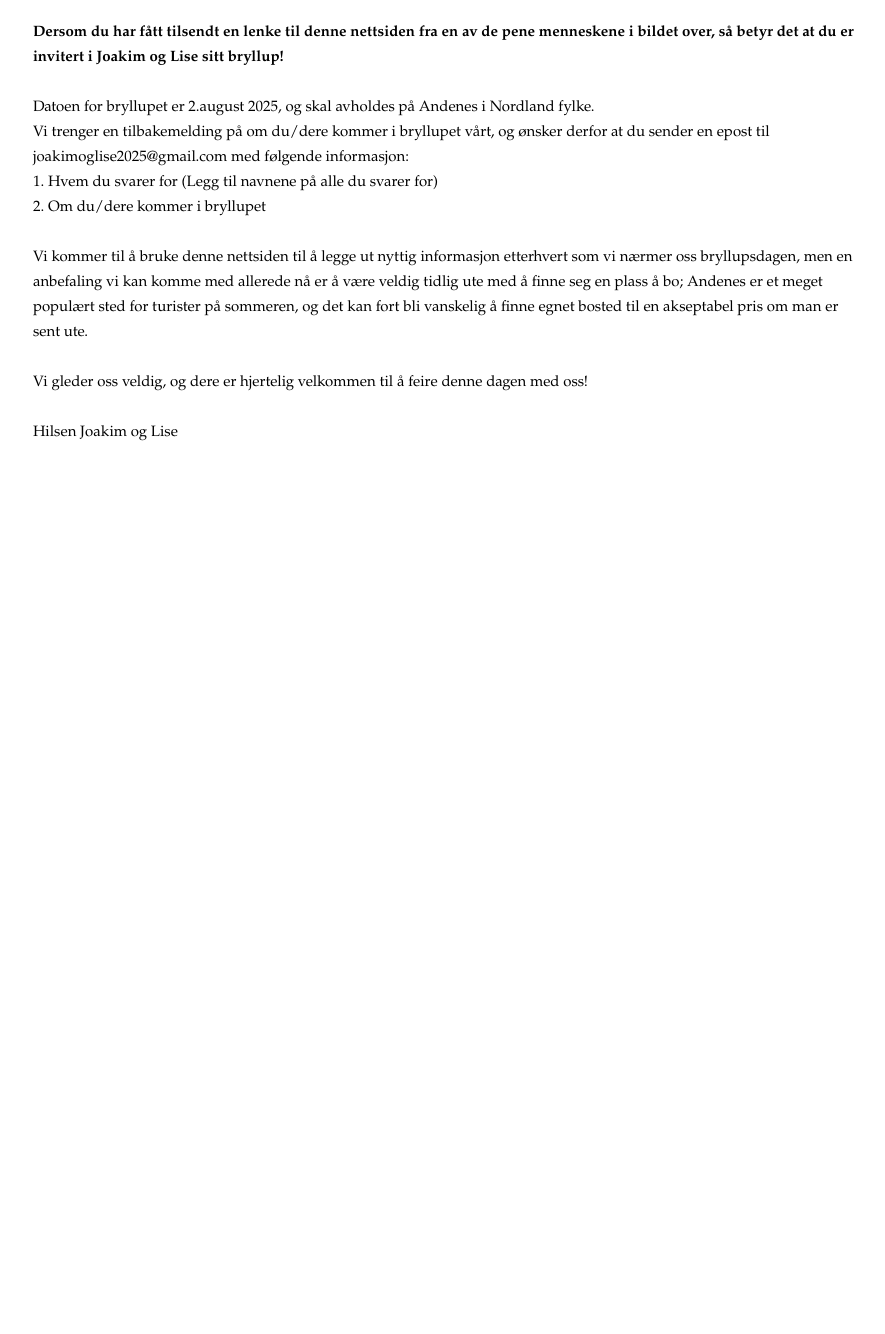
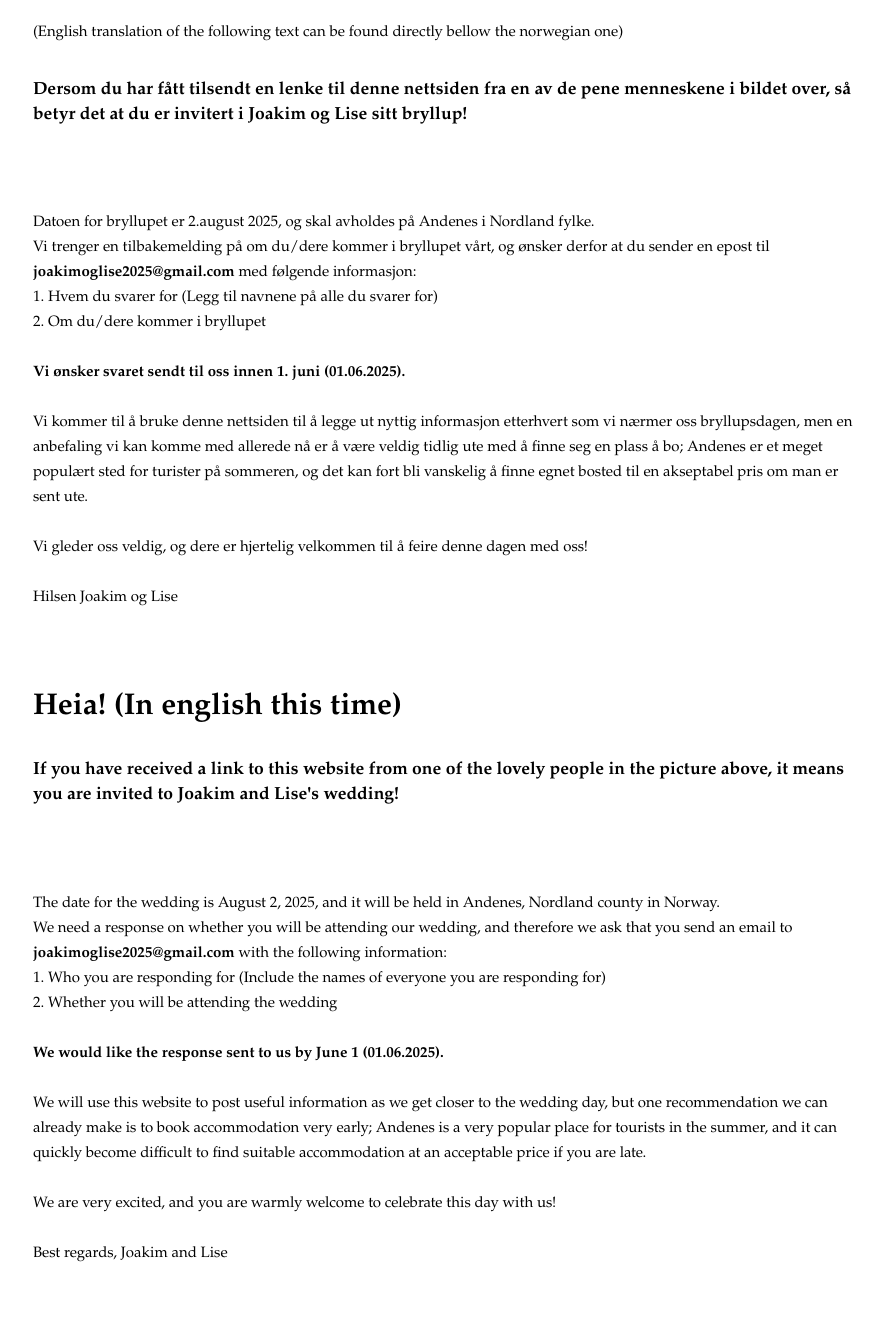
Before and after one commit to Joakim-og-Lise-2025/Joakim-og-Lise-2025, a plain HTML site: page index.html in a window 1280 px wide. Shown: the part 748-2082 px from the top of the page, without its empty margins (190-1075 px from the left). Before the commit the page ends 1216 px from the top, so only its background shows below. Drawn offline with Linux system fonts and the light colour scheme.

Commit message:
la til frist for svar og engelsk oversettelse av invitasjon

```diff
--- a/index.html
+++ b/index.html
@@ -46,12 +46,14 @@
 </div>
 
 <div class="scaleText alignDivCenter">
-    <h1>Heia!</h1>
-    <p><b>Dersom du har fått tilsendt en lenke til denne nettsiden fra en av de pene menneskene i bildet over, så betyr det at du er invitert i Joakim og Lise sitt bryllup!</b><br><br>
-    Datoen for bryllupet er 2.august 2025, og skal avholdes på Andenes i Nordland fylke.<br>
-    Vi trenger en tilbakemelding på om du/dere kommer i bryllupet vårt, og ønsker derfor at du sender en epost til joakimoglise2025@gmail.com med følgende informasjon:<br>
+    <h1>Heia!</h1><p>(English translation of the following text can be found directly bellow the norwegian one)</p>
+    <h3>Dersom du har fått tilsendt en lenke til denne nettsiden fra en av de pene menneskene i bildet over, så betyr det at du er invitert i Joakim og Lise sitt bryllup!</h3><br><br>
+    <p>Datoen for bryllupet er 2.august 2025, og skal avholdes på Andenes i Nordland fylke.<br>
+        Vi trenger en tilbakemelding på om du/dere kommer i bryllupet vårt, og ønsker derfor at du sender en epost til <b>joakimoglise2025@gmail.com</b> med følgende informasjon:<br>
         1. Hvem du svarer for (Legg til navnene på alle du svarer for)<br>
         2. Om du/dere kommer i bryllupet<br><br>
+
+        <b>Vi ønsker svaret sendt til oss innen 1. juni (01.06.2025).</b><br><br>
 
         Vi kommer til å bruke denne nettsiden til å legge ut nyttig informasjon etterhvert som vi nærmer oss bryllupsdagen,
         men en anbefaling vi kan komme med allerede nå er å være veldig tidlig ute med å finne seg en plass å bo;
@@ -59,7 +61,26 @@
 
         Vi gleder oss veldig, og dere er hjertelig velkommen til å feire denne dagen med oss!<br><br>
 
-    Hilsen Joakim og Lise</p>
+        Hilsen Joakim og Lise</p><br><br>
+</div>
+<div class="scaleText alignDivCenter">
+    <h1>Heia! (In english this time)</h1>
+    <h3>If you have received a link to this website from one of the lovely people in the picture above, it means you are invited to Joakim and Lise's wedding!</h3><br><br>
+
+    <p>The date for the wedding is August 2, 2025, and it will be held in Andenes, Nordland county in Norway.<br>
+        We need a response on whether you will be attending our wedding, and therefore we ask that you send an email to <b>joakimoglise2025@gmail.com</b> with the following information:<br>
+        1. Who you are responding for (Include the names of everyone you are responding for)<br>
+        2. Whether you will be attending the wedding<br><br>
+
+        <b>We would like the response sent to us by June 1 (01.06.2025).</b><br><br>
+
+        We will use this website to post useful information as we get closer to the wedding day,
+        but one recommendation we can already make is to book accommodation very early;
+        Andenes is a very popular place for tourists in the summer, and it can quickly become difficult to find suitable accommodation at an acceptable price if you are late.<br><br>
+
+        We are very excited, and you are warmly welcome to celebrate this day with us!<br><br>
+
+        Best regards, Joakim and Lise</p><br><br>
 </div>
 </body>
 </html>
```
Lines whose indentation alone changed are shown as unchanged.
